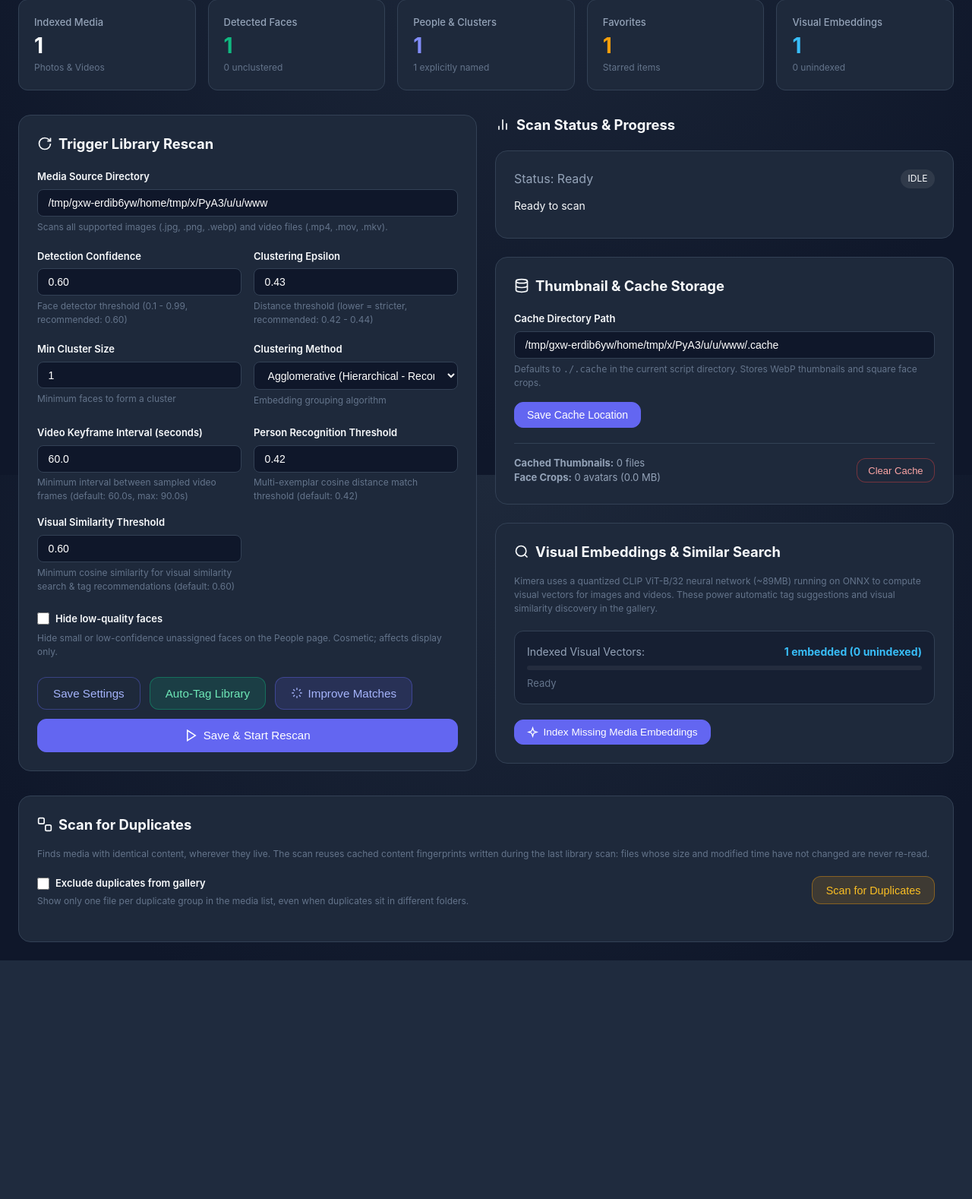
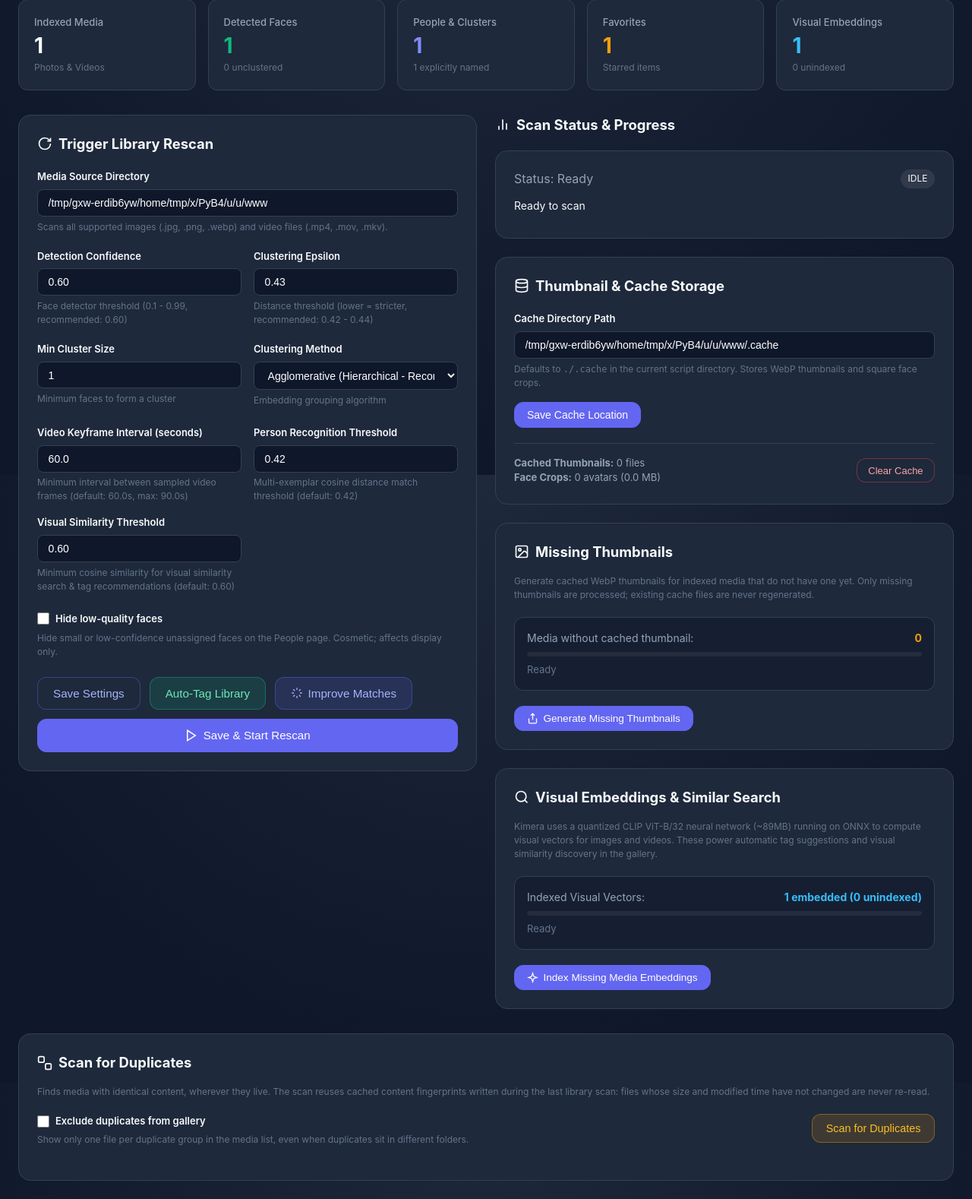
Before and after one commit to RussellJapheth/kimera, a FastAPI app: page /settings in a window 1280 px wide. Shown: the part 175-1753 px from the top of the page at 76% size. Before the commit the page ends 1439 px from the top, so only its background shows below. Run offline with FastAPI, Linux system fonts and the light colour scheme; tables that the repository leaves empty hold one stand-in row (values such as "Sample post"); some libraries are stand-ins or nearby versions.

Commit message:
feat: add missing thumbnail regeneration with ffmpeg fallback

```diff
--- a/app/db.py
+++ b/app/db.py
@@ -265,6 +265,13 @@ class Database:
             if not row:
                 return None
             return dict(row)
+
+    def get_all_media_paths(self) -> List[str]:
+        """Return file paths of all indexed media."""
+        with self._get_connection() as conn:
+            cursor = conn.cursor()
+            cursor.execute("SELECT file_path FROM images")
+            return [r["file_path"] for r in cursor.fetchall()]
 
     def get_all_images_file_meta_map(self) -> Dict[str, Dict[str, Any]]:
         """Retrieve a dictionary mapping file_path -> file_meta for all indexed files."""
--- a/app/server.py
+++ b/app/server.py
@@ -183,6 +183,115 @@ class EmbeddingManager:
                 self.progress_message = f"Embedding indexing error: {e}"
 
 
+class ThumbnailManager:
+    """Regenerates cached thumbnails for indexed media that are missing one. Only missing files are processed."""
+
+    def __init__(self, db_path: str = "face_clusters.db", cache_dir: Optional[str] = None):
+        self.db_path = db_path
+        self.cache_dir = cache_dir
+        self.is_running = False
+        self.status = "idle"  # idle, running, completed, error
+        self.progress_message = "Ready"
+        self.percent = 0
+        self.current_count = 0
+        self.total_count = 0
+        self.error: Optional[str] = None
+        self.stats: Dict[str, Any] = {}
+        self._lock = threading.Lock()
+
+    def start_generation(self) -> bool:
+        with self._lock:
+            if self.is_running:
+                return False
+            self.is_running = True
+            self.status = "running"
+            self.progress_message = "Scanning library for missing thumbnails..."
+            self.percent = 0
+            self.current_count = 0
+            self.total_count = 0
+            self.error = None
+            self.stats = {}
+
+        thread = threading.Thread(target=self._run_thread, daemon=True)
+        thread.start()
+        return True
+
+    def _on_progress(self, msg: str, percent: int = 0, current: int = 0, total: int = 0) -> None:
+        with self._lock:
+            self.progress_message = msg
+            self.percent = max(0, min(100, percent))
+            self.current_count = current
+            self.total_count = total
+
+    def _run_thread(self) -> None:
+        try:
+            db = Database(self.db_path)
+            cache = ThumbnailCache(self.cache_dir)
+            all_paths = db.get_all_media_paths()
+            total = len(all_paths)
+            self._on_progress("Checking cached thumbnails...", 0, 0, total)
+
+            missing = []
+            for i, p in enumerate(all_paths):
+                if Path(p).is_file() and not cache.has_thumbnail(p, 480):
+                    missing.append(p)
+                if (i + 1) % 100 == 0 or i + 1 == total:
+                    self._on_progress(
+                        f"Checked {i + 1}/{total} media files for missing thumbnails...",
+                        int((i + 1) / max(1, total) * 100), i + 1, total,
+                    )
+
+            missing_total = len(missing)
+            if missing_total == 0:
+                with self._lock:
+                    self.is_running = False
+                    self.status = "completed"
+                    self.percent = 100
+                    self.stats = {"checked": total, "missing": 0, "generated": 0, "failed": 0}
+                    self.progress_message = "No missing thumbnails found. All cached media already has one."
+                return
+
+            self._on_progress(f"Found {missing_total} missing thumbnails. Generating...", 0, 0, missing_total)
+
+            generated = 0
+            failed = 0
+            for i, p in enumerate(missing):
+                if not Path(p).is_file():
+                    failed += 1
+                elif cache.has_thumbnail(p, 480):
+                    pass  # cached by another request meanwhile
+                elif cache.get_thumbnail(p, 480) is not None:
+                    generated += 1
+                else:
+                    failed += 1
+                if (i + 1) % 10 == 0 or i + 1 == missing_total:
+                    self._on_progress(
+                        f"Generated {generated} of {missing_total} missing thumbnails...",
+                        int((i + 1) / max(1, missing_total) * 100), i + 1, missing_total,
+                    )
+
+            with self._lock:
+                self.is_running = False
+                self.status = "completed"
+                self.percent = 100
+                self.stats = {
+                    "checked": total,
+                    "missing": missing_total,
+                    "generated": generated,
+                    "failed": failed,
+                }
+                self.progress_message = (
+                    f"Thumbnail regeneration complete: {generated} generated, "
+                    f"{failed} failed, {missing_total - generated - failed} already cached."
+                )
+        except Exception as e:
+            with self._lock:
+                self.is_running = False
+                self.status = "error"
+                self.error = str(e)
+                self.progress_message = f"Thumbnail regeneration error: {e}"
+
+
 class DeleteFilesRequest(BaseModel):
     image_ids: List[int]
 
@@ -260,6 +369,7 @@ def create_app(db_path: str = "face_clusters.db", cache_dir: Optional[str] = Non
     templates = Jinja2Templates(directory=str(TEMPLATES_DIR))
     scan_mgr = ScanManager(db_path, cache_dir=resolved_cache_dir)
     embedding_mgr = EmbeddingManager(db_path)
+    thumbnail_mgr = ThumbnailManager(db_path, cache_dir=resolved_cache_dir)
 
     # On server start/restart: trigger background download of CLIP vision model if missing
     from app.models import trigger_clip_download_async
@@ -524,6 +634,10 @@ def create_app(db_path: str = "face_clusters.db", cache_dir: Optional[str] = Non
         default_dir = saved_settings.get("input_dir") or (str(Path("pictures").resolve()) if Path("pictures").exists() else str(Path.cwd()))
         cache_stats = cache.get_cache_stats()
         embedding_stats = db.get_media_embedding_stats()
+        try:
+            missing_thumb_count = cache.count_missing_thumbnails(db.get_all_media_paths(), max_dim=480)
+        except Exception:
+            missing_thumb_count = 0
         return templates.TemplateResponse(
             request=request,
             name="settings.html",
@@ -533,6 +647,7 @@ def create_app(db_path: str = "face_clusters.db", cache_dir: Optional[str] = Non
                 "settings": saved_settings,
                 "cache_dir": str(cache.cache_dir),
                 "cache_stats": cache_stats,
+                "missing_thumb_count": missing_thumb_count,
                 "scan_mgr": scan_mgr,
                 "embedding_mgr": embedding_mgr,
                 "embedding_stats": embedding_stats,
@@ -558,6 +673,27 @@ def create_app(db_path: str = "face_clusters.db", cache_dir: Optional[str] = Non
             "total": embedding_mgr.total_count,
             "message": embedding_mgr.progress_message,
             "error": embedding_mgr.error,
+            "stats": stats,
+        }
+
+    @app.post("/api/thumbnails/generate-missing")
+    async def generate_missing_thumbnails():
+        if thumbnail_mgr.is_running:
+            return {"status": "already_running", "message": thumbnail_mgr.progress_message}
+        started = thumbnail_mgr.start_generation()
+        return {"status": "started" if started else "failed"}
+
+    @app.get("/api/thumbnails/status")
+    async def get_thumbnails_status():
+        stats = thumbnail_mgr.stats if thumbnail_mgr.status in ("completed", "error") else None
+        return {
+            "is_running": thumbnail_mgr.is_running,
+            "status": thumbnail_mgr.status,
+            "percent": thumbnail_mgr.percent,
+            "current": thumbnail_mgr.current_count,
+            "total": thumbnail_mgr.total_count,
+            "message": thumbnail_mgr.progress_message,
+            "error": thumbnail_mgr.error,
             "stats": stats,
         }
 
@@ -794,6 +930,8 @@ def create_app(db_path: str = "face_clusters.db", cache_dir: Optional[str] = Non
 
         thumb = cache.get_thumbnail(img_meta["file_path"], max_dim=480)
         if not thumb or not thumb.exists():
+            if cache.is_video(img_meta["file_path"]):
+                raise HTTPException(status_code=404, detail="Thumbnail unavailable")
             return FileResponse(img_meta["file_path"])
 
         return FileResponse(
--- a/app/templates/settings.html
+++ b/app/templates/settings.html
@@ -296,6 +296,98 @@
           </button>
         </div>
       {% endif %}
+    </div>
+
+    <!-- Missing Thumbnail Regeneration Card -->
+    <div class="settings-card" style="margin-top: 1.5rem;" id="thumbnails-settings-card"
+      x-data="{
+        isRunning: false,
+        percent: 0,
+        statusMsg: 'Ready',
+        missingCount: {{ missing_thumb_count }},
+        lastResult: null,
+        pollTimer: null,
+        async startGeneration() {
+          this.isRunning = true;
+          this.statusMsg = 'Starting missing thumbnail generation...';
+          try {
+            const res = await fetch('/api/thumbnails/generate-missing', { method: 'POST' });
+            const data = await res.json();
+            if (data.status === 'already_running') {
+              this.statusMsg = data.message || 'Already running';
+            }
+            this.startPolling();
+          } catch(e) {
+            this.isRunning = false;
+            this.statusMsg = 'Error: ' + e.message;
+          }
+        },
+        startPolling() {
+          if (this.pollTimer) clearInterval(this.pollTimer);
+          this.pollTimer = setInterval(async () => {
+            try {
+              const res = await fetch('/api/thumbnails/status');
+              const data = await res.json();
+              this.isRunning = data.is_running;
+              this.percent = data.percent;
+              this.statusMsg = data.message;
+              if (data.stats) {
+                this.missingCount = Math.max(0, (data.stats.missing || 0) - (data.stats.generated || 0) - (data.stats.failed || 0));
+                this.lastResult = data.stats;
+              }
+              if (!data.is_running) {
+                clearInterval(this.pollTimer);
+                this.pollTimer = null;
+              }
+            } catch(e) {}
+          }, 1500);
+        }
+      }"
+    >
+      <h2 style="font-size: 1.15rem; font-weight: 700; margin-bottom: 1rem; display: flex; align-items: center; gap: 0.5rem;">
+        <svg width="20" height="20" viewBox="0 0 24 24" fill="none" stroke="currentColor" stroke-width="2">
+          <rect width="18" height="18" x="3" y="3" rx="2" ry="2"/>
+          <circle cx="9" cy="9" r="2"/>
+          <path d="m21 15-3.086-3.086a2 2 0 0 0-2.828 0L6 21"/>
+        </svg>
+        Missing Thumbnails
+      </h2>
+      <p class="form-help" style="margin-bottom: 1.25rem;">
+        Generate cached WebP thumbnails for indexed media that do not have one yet. Only missing thumbnails are processed; existing cache files are never regenerated.
+      </p>
+
+      <div style="background: rgba(15, 23, 42, 0.5); border: 1px solid var(--border-subtle); border-radius: var(--radius-md); padding: 1rem; margin-bottom: 1.25rem;">
+        <div style="display: flex; align-items: center; justify-content: space-between; margin-bottom: 0.5rem; font-size: 0.875rem;">
+          <span style="color: var(--text-muted);">Media without cached thumbnail:</span>
+          <span style="font-weight: 700; color: #f59e0b;" x-text="missingCount"></span>
+        </div>
+
+        <div style="height: 6px; background: rgba(255,255,255,0.06); border-radius: 9999px; overflow: hidden; margin-bottom: 0.5rem;">
+          <div style="height: 100%; background: linear-gradient(90deg, #f59e0b, #10b981); transition: width 0.3s ease;"
+               :style="'width: ' + percent + '%'">
+          </div>
+        </div>
+
+        <div style="font-size: 0.8125rem; color: var(--text-dim);">
+          <span x-text="statusMsg"></span>
+          <span x-show="lastResult && !isRunning" x-text="' Generated: ' + (lastResult.generated || 0) + ', failed: ' + (lastResult.failed || 0)" style="color: var(--text-muted);"></span>
+        </div>
+      </div>
+
+      <button
+        type="button"
+        class="btn btn-primary"
+        @click="startGeneration()"
+        :disabled="isRunning"
+        style="padding: 0.5rem 1rem; font-size: 0.85rem; display: inline-flex; align-items: center; gap: 0.4rem;"
+      >
+        <svg width="15" height="15" viewBox="0 0 24 24" fill="none" stroke="currentColor" stroke-width="2">
+          <path d="M4 12v8a2 2 0 0 0 2 2h12a2 2 0 0 0 2-2v-8"/>
+          <polyline points="16 6 12 2 8 6"/>
+          <line x1="12" y1="2" x2="12" y2="15"/>
+        </svg>
+        <span x-text="isRunning ? 'Generating Missing Thumbnails (' + percent + '%)...' : 'Generate Missing Thumbnails'"></span>
+      </button>
     </div>
 
     <!-- Visual Embeddings & Similar Search Card -->
```
Also changed, not shown: app/cache.py (+68 -26 lines).
